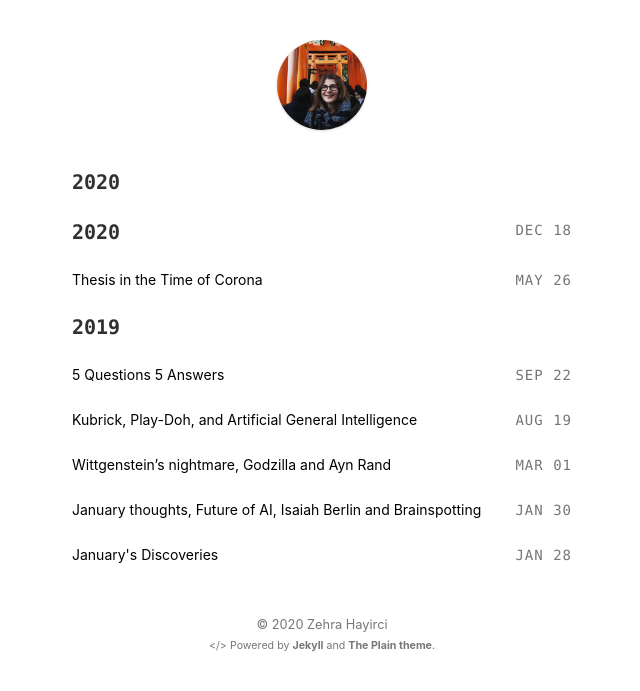
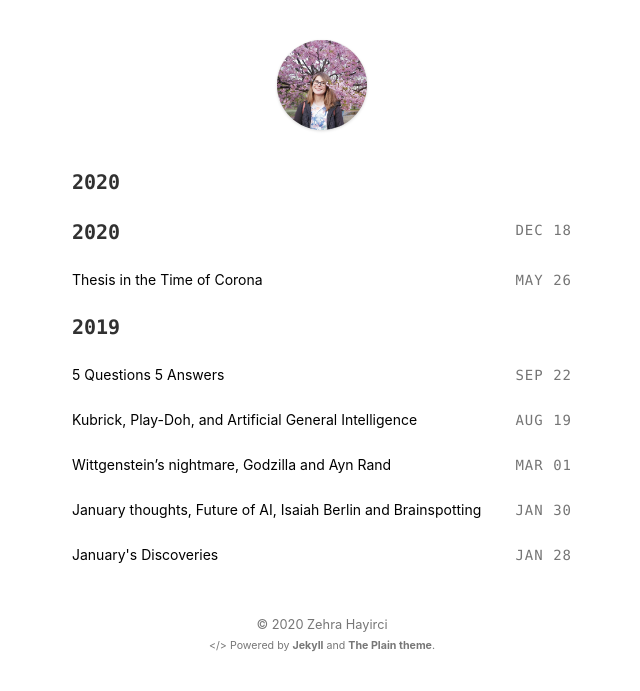
Before and after one commit to zehrahayirci/zehrahayirci.github.io, a Jekyll site: the page built from index.html, in a window 1280 px wide. Shown: the top 691 px of the page, without its empty margins (318-958 px from the left). Built offline with Jekyll 4.4.1, drawn with Linux system fonts in a browser that asks for light colours.

Commit message:
Update _config.yml

```diff
--- a/_config.yml
+++ b/_config.yml
@@ -2,7 +2,7 @@
 title:              "ZehraHayirci"
 description:        "Zehrah's Blog"
 author_name:        "Zehra Hayirci" # change this to your name
-logo_url:           https://github.com/zehrahayirci/zehrahayirci.github.io/blob/master/z.jpg # Get it from GitHub API: https://api.github.com/users/<username>
+logo_url:           https://blog.zehrah.net/zehra_s.jpg # Get it from GitHub API: https://api.github.com/users/<username>
 
 # Site Settings
 url:                http://blog.zehrah.net/ # main url
```
